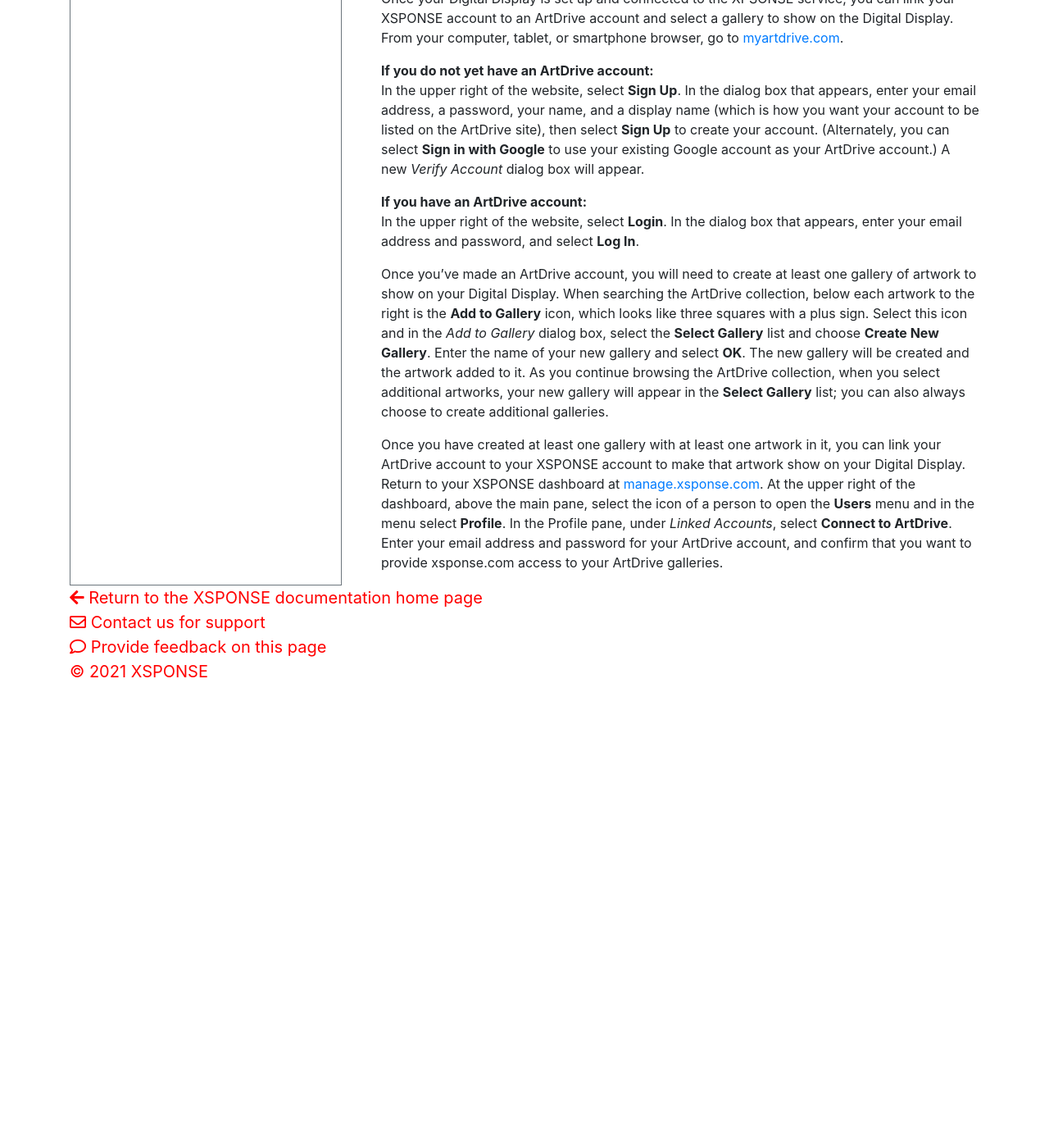
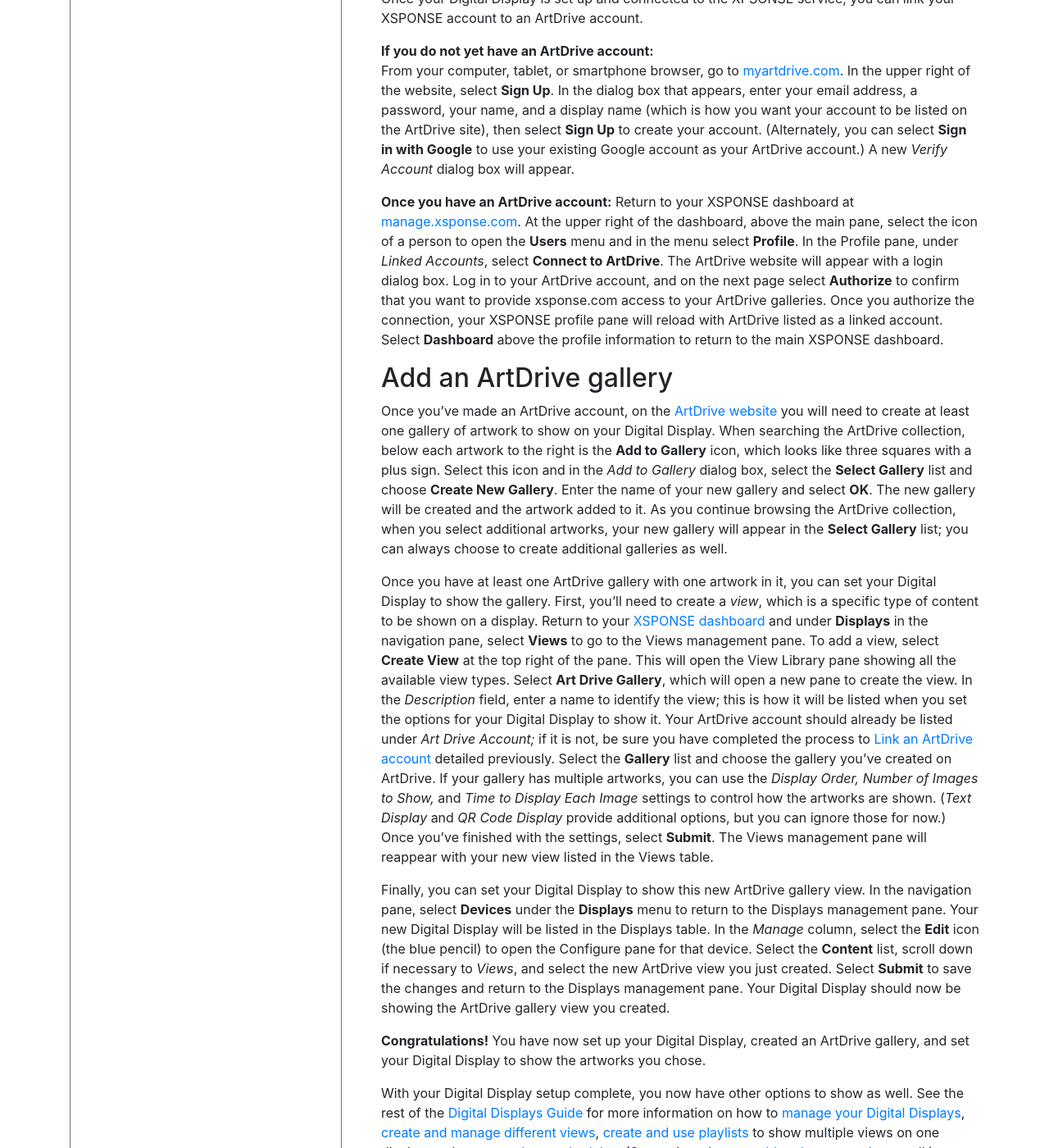
Before and after one commit to NrsSystems/docs, a Jekyll site: the page built from digital-displays/artdrive-quickstart.md, in a window 1280 px wide and 1400 px high, scrolled down 1750 px. Shown: the whole window at 82% size. Built offline with Jekyll 4.4.1, drawn with Linux system fonts in a browser that asks for light colours; our own code applies the rules of GitHub Pages for plain Markdown files; before the commit the page ends 2600 px from its top, so only the background shows below that; some of the changed text lies outside the part shown.

Commit message:
Update artdrive-quickstart.md

```diff
--- a/digital-displays/artdrive-quickstart.md
+++ b/digital-displays/artdrive-quickstart.md
@@ -20,24 +20,34 @@ Enter your email and password and select **Login**.
 
 The first time you log in to your new account, you will need to read through the Privacy Policy and then select **Accept Privacy Policy**. On the next page, you will need to read through the Terms of Service and again select **Accept Privacy Policy**. (On both pages, you may also choose to select **Logout** if you are not prepared to complete this process at the time, but you will have to read and accept the Privacy Policy and Terms of Service when you return to login and complete the process.)
 
-Once you have accepted both the Privacy Policy and Terms of Service, you will arrive at the XSPONSE service dashboard. The dashboard is the home page for managing your XSPONSE service and devices. For full information on the XSPONSE website interface and the dashboard, see the [XSPONSE Site Overview page](../general-ops/site-overview.md) and the [Dashboard page](../general-ops/dashboard.md). ***For now, continue with the following instructions.***
+Once you have accepted both the Privacy Policy and Terms of Service, the XSPONSE service dashboard will appear. The dashboard is the home page for managing your XSPONSE service and devices. For full information on the XSPONSE website interface and the dashboard, see the [XSPONSE Site Overview page](../general-ops/site-overview.md) and the [Dashboard page](../general-ops/dashboard.md). ***For now, continue with the following instructions.***
 
 ## Link your Digital Display
 From the XSPONSE dashboard, in the navigation pane along the left side, select **Displays** to expand the _Displays_ submenu and then select **Devices** to go to the Displays management pane.
 
 In the upper right of the pane, select **Link a Display**. In the Link a Display pane, enter the activation code showing on your Digital Display and select **Submit**.
 
-A new pane will open asking you to give the device a description (a name or location), select the time zone for the display, set its orientation (which typically you can leave set to "landscape"), and set the content to show. If you have not set up a Digital Display before, in the **Content** list select **Default Playlist**. Once you have set these options, select **Submit** to accept the settings. You will return to the Displays management pane, and your new device will be listed in the Displays table. Also, your Digital Display should now be showing the default playlist, which consists of the Google News webpage, an image of the Space Shuttle launching, and an image of an Abraham Lincoln quote, each showing for 30 seconds at a time in rotation.
+A new pane will appear asking you to give the device a description (a name or location), select the time zone for the display, set its orientation (which typically you can leave set to "landscape"), and set the content to show. If you have not set up a Digital Display before, in the **Content** list select **Default Playlist**. Once you have set these options, select **Submit** to accept the settings. You will return to the Displays management pane, and your new device will be listed in the Displays table. Also, your Digital Display should now be showing the default playlist, which consists of the Google News webpage, an image of the Space Shuttle launching, and an image of an Abraham Lincoln quote, each showing for 30 seconds at a time in rotation.
 
 ## Link an ArtDrive account
-Once your Digital Display is set up and connected to the XPSONSE service, you can link your XSPONSE account to an ArtDrive account and select a gallery to show on the Digital Display. From your computer, tablet, or smartphone browser, go to [myartdrive.com](https://myartdrive.com).
+Once your Digital Display is set up and connected to the XPSONSE service, you can link your XSPONSE account to an ArtDrive account.
 
 **If you do not yet have an ArtDrive account:**
-In the upper right of the website, select **Sign Up**. In the dialog box that appears, enter your email address, a password, your name, and a display name (which is how you want your account to be listed on the ArtDrive site), then select **Sign Up** to create your account. (Alternately, you can select **Sign in with Google** to use your existing Google account as your ArtDrive account.) A new _Verify Account_ dialog box will appear.
+From your computer, tablet, or smartphone browser, go to [myartdrive.com](https://myartdrive.com). In the upper right of the website, select **Sign Up**. In the dialog box that appears, enter your email address, a password, your name, and a display name (which is how you want your account to be listed on the ArtDrive site), then select **Sign Up** to create your account. (Alternately, you can select **Sign in with Google** to use your existing Google account as your ArtDrive account.) A new _Verify Account_ dialog box will appear.
 
-**If you have an ArtDrive account:**
-In the upper right of the website, select **Login**. In the dialog box that appears, enter your email address and password, and select **Log In**.
+**Once you have an ArtDrive account:**
+Return to your XSPONSE dashboard at [manage.xsponse.com](https://manage.xsponse.com). At the upper right of the dashboard, above the main pane, select the icon of a person to open the **Users** menu and in the menu select **Profile**. In the Profile pane, under _Linked Accounts_, select **Connect to ArtDrive**. The ArtDrive website will appear with a login dialog box. Log in to your ArtDrive account, and on the next page select **Authorize** to confirm that you want to provide xsponse.com access to your ArtDrive galleries. Once you authorize the connection, your XSPONSE profile pane will reload with ArtDrive listed as a linked account. Select **Dashboard** above the profile information to return to the main XSPONSE dashboard.
 
-Once you've made an ArtDrive account, you will need to create at least one gallery of artwork to show on your Digital Display. When searching the  ArtDrive collection, below each artwork to the right is the **Add to Gallery** icon, which looks like three squares with a plus sign. Select this icon and in the _Add to Gallery_ dialog box, select the **Select Gallery** list and choose **Create New Gallery**. Enter the name of your new gallery and select **OK**. The new gallery will be created and the artwork added to it. As you continue browsing the ArtDrive collection, when you select additional artworks, your new gallery will appear in the **Select Gallery** list; you can also always choose to create additional galleries.
+## Add an ArtDrive gallery
+Once you've made an ArtDrive account, on the [ArtDrive website](https://myartdrive.com) you will need to create at least one gallery of artwork to show on your Digital Display. When searching the ArtDrive collection, below each artwork to the right is the **Add to Gallery** icon, which looks like three squares with a plus sign. Select this icon and in the _Add to Gallery_ dialog box, select the **Select Gallery** list and choose **Create New Gallery**. Enter the name of your new gallery and select **OK**. The new gallery will be created and the artwork added to it. As you continue browsing the ArtDrive collection, when you select additional artworks, your new gallery will appear in the **Select Gallery** list; you can always choose to create additional galleries as well.
 
-Once you have created at least one gallery with at least one artwork in it, you can link your ArtDrive account to your XSPONSE account to make that artwork show on your Digital Display. Return to your XSPONSE dashboard at [manage.xsponse.com](https://manage.xsponse.com). At the upper right of the dashboard, above the main pane, select the icon of a person to open the **Users** menu and in the menu select **Profile**. In the Profile pane, under _Linked Accounts_, select **Connect to ArtDrive**. Enter your email address and password for your ArtDrive account, and confirm that you want to provide xsponse.com access to your ArtDrive galleries.
+Once you have at least one ArtDrive gallery with one artwork in it, you can set your Digital Display to show the gallery. First, you'll need to create a _view_, which is a specific type of content to be shown on a display. Return to your [XSPONSE dashboard](https://manage.xsponse.com) and under **Displays** in the navigation pane, select **Views** to go to the Views management pane. To add a view, select **Create View** at the top right of the pane. This will open the View Library pane showing all the available view types. Select **Art Drive Gallery**, which will open a new pane to create the view. In the _Description_ field, enter a name to identify the view; this is how it will be listed when you set the options for your Digital Display to show it. Your ArtDrive account should already be listed under _Art Drive Account;_ if it is not, be sure you have completed the process to [Link an ArtDrive account](artdrive-quickstart.md#link-an-artdrive-account) detailed previously. Select the **Gallery** list and choose the gallery you've created on ArtDrive. If your gallery has multiple artworks, you can use the _Display Order, Number of Images to Show,_ and _Time to Display Each Image_ settings to control how the artworks are shown. (_Text Display_ and _QR Code Display_ provide additional options, but you can ignore those for now.) Once you've finished with the settings, select **Submit**. The Views management pane will reappear with your new view listed in the Views table.
+
+Finally, you can set your Digital Display to show this new ArtDrive gallery view. In the navigation pane, select **Devices** under the **Displays** menu to return to the Displays management pane. Your new Digital Display will be listed in the Displays table. In the _Manage_ column, select the **Edit** icon (the blue pencil) to open the Configure pane for that device. Select the **Content** list, scroll down if necessary to _Views_, and select the new ArtDrive view you just created. Select **Submit** to save the changes and return to the Displays management pane. Your Digital Display should now be showing the ArtDrive gallery view you created.
+
+**Congratulations!** You have now set up your Digital Display, created an ArtDrive gallery, and set your Digital Display to show the artworks you chose.
+
+With your Digital Display setup complete, you now have other options to show as well. See the rest of the [Digital Displays Guide](index.md) for more information on how to [manage your Digital Displays](displays-management.md), [create and manage different views](views-management.md), [create and use playlists](playlists-management.md) to show multiple views on one display, and [create and use schedules](schedules-management.md). (Some views let you [add and use sounds](sounds-management.md) as well.)
+
+___
+*Return to the [Digital Displays index](index.md)*
```
